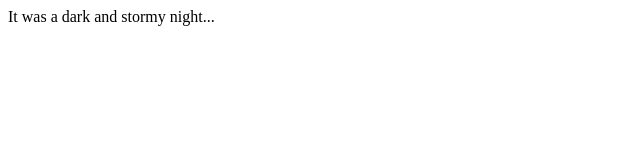
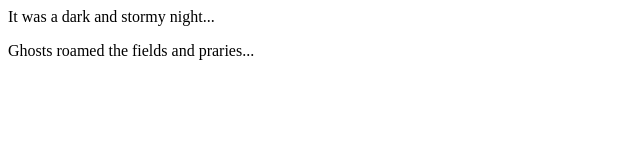
Before and after one commit to tylerco56/fireside-story, a plain HTML site: page index.html in a window 1280 px wide. Shown: the whole page, without its empty margins (0-640 px from the left). Drawn offline with Linux system fonts and the light colour scheme.

Commit message:
added second line

```diff
--- a/index.html
+++ b/index.html
@@ -1,5 +1,6 @@
 <html>
   <body>
     <p>It was a dark and stormy night...</p>
+    <p>Ghosts roamed the fields and praries...</p>
   </body>
 </html>
```
